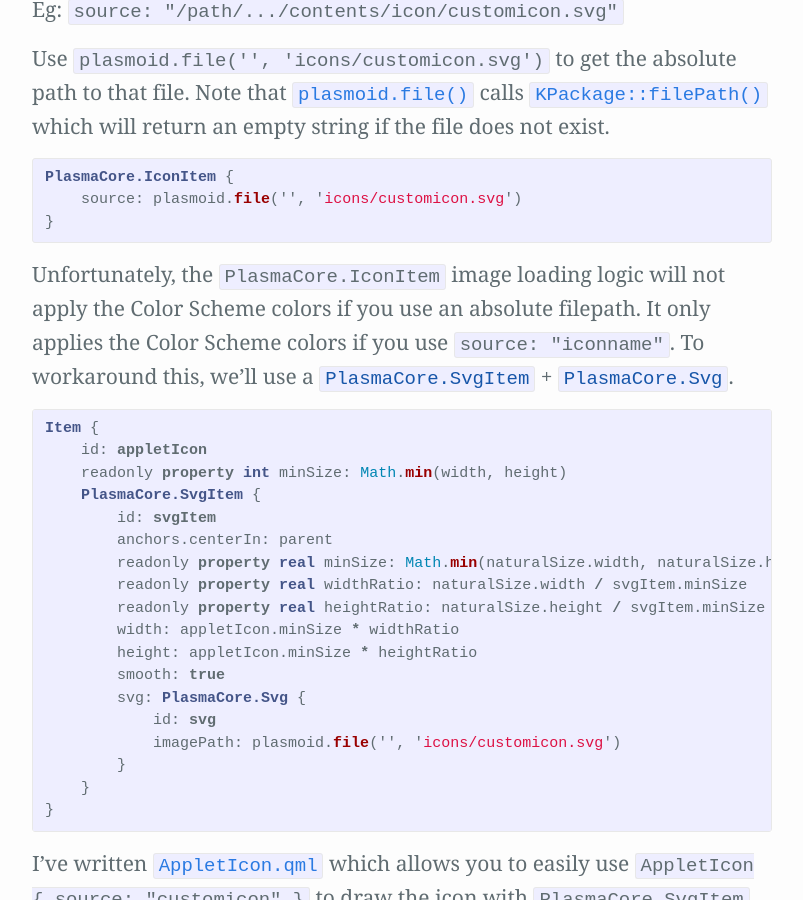
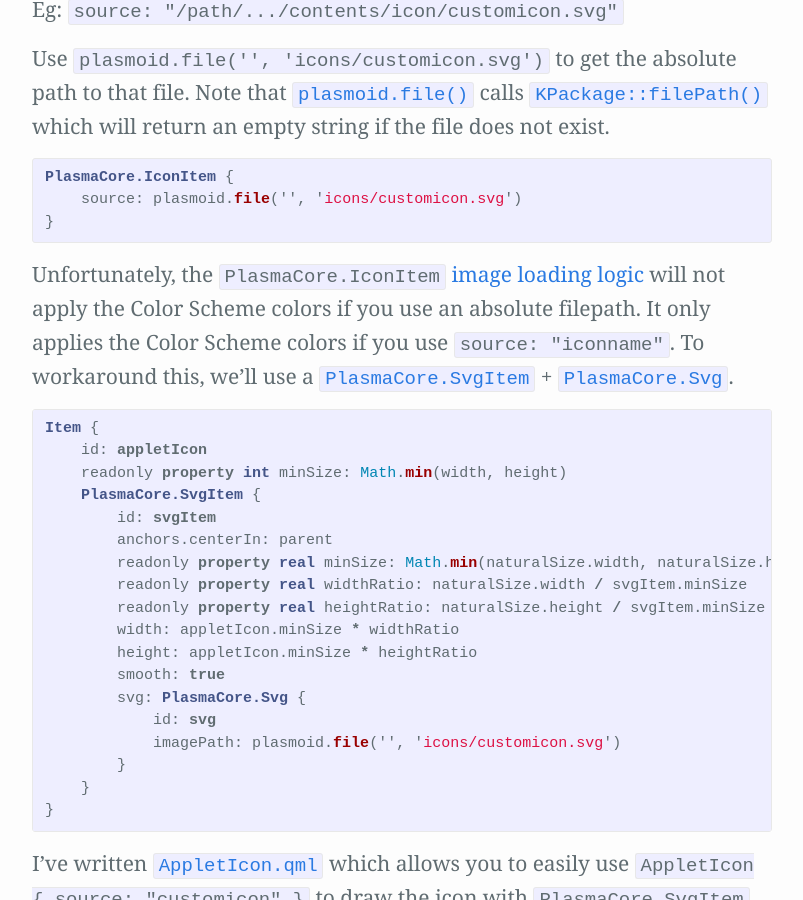
Before and after one commit to Zren/zren.github.io, a Jekyll site: the page built from kde_docs/widget-Examples-BundleIcon.md, in a window 1280 px wide and 900 px high, scrolled down 581 px. Shown: the whole window, without its empty margins (238-1041 px from the left). Built offline with Jekyll 4.4.1, drawn with Linux system fonts in a browser that asks for light colours; our own code applies the rules of GitHub Pages for plain Markdown files; some of the changed lines change nothing that is shown.

Commit message:
Add a few more links to class sources.

```diff
--- a/kde_docs/widget-Examples-BundleIcon.md
+++ b/kde_docs/widget-Examples-BundleIcon.md
@@ -3,7 +3,7 @@
 {% capture sectionLeft %}
 If we're packaging a QML only widget to be put on the [KDE Store](https://store.kde.org), we won't be able to install an icon to `/usr/share/icons/`. Instead we'll package the icon in the widget directory. For this example, we will place our icon in `contents/icons/customicon.svg`. Copy `/usr/share/icons/breeze/apps/22/kde.svg` as a placeholder if you don't have an icon drawn up yet.
 
-The [`DefaultCompactRepresentation.qml`](https://github.com/KDE/plasma-desktop/blob/master/desktoppackage/contents/applet/DefaultCompactRepresentation.qml) uses `PlasmaCore.IconItem`, which supports a `source: "iconname"` only if the icon is installed to `/usr/share/icons/`. Instead we'll need to use the full path to the svg.
+The [`DefaultCompactRepresentation.qml`](https://github.com/KDE/plasma-desktop/blob/master/desktoppackage/contents/applet/DefaultCompactRepresentation.qml) uses [`PlasmaCore.IconItem`](https://github.com/KDE/plasma-framework/blame/master/src/declarativeimports/core/iconitem.h), which supports a `source: "iconname"` only if the icon is installed to `/usr/share/icons/`. Instead we'll need to use the full path to the svg.
 
 Eg: `source: "/path/.../contents/icon/customicon.svg"`
 
@@ -15,7 +15,7 @@
 }
 {% endhighlight %}
 
-Unfortunately, the `PlasmaCore.IconItem` image loading logic will not apply the Color Scheme colors if you use an absolute filepath. It only applies the Color Scheme colors if you use `source: "iconname"`. To workaround this, we'll use a [`PlasmaCore.SvgItem`]() + [`PlasmaCore.Svg`]().
+Unfortunately, the `PlasmaCore.IconItem` [image loading logic](https://github.com/KDE/plasma-framework/blame/master/src/declarativeimports/core/iconitem.cpp) will not apply the Color Scheme colors if you use an absolute filepath. It only applies the Color Scheme colors if you use `source: "iconname"`. To workaround this, we'll use a [`PlasmaCore.SvgItem`](https://github.com/KDE/plasma-framework/blob/master/src/declarativeimports/core/svgitem.h) + [`PlasmaCore.Svg`](https://github.com/KDE/plasma-framework/blob/master/src/plasma/svg.h).
 
 {% highlight qml %}
 Item {
```
